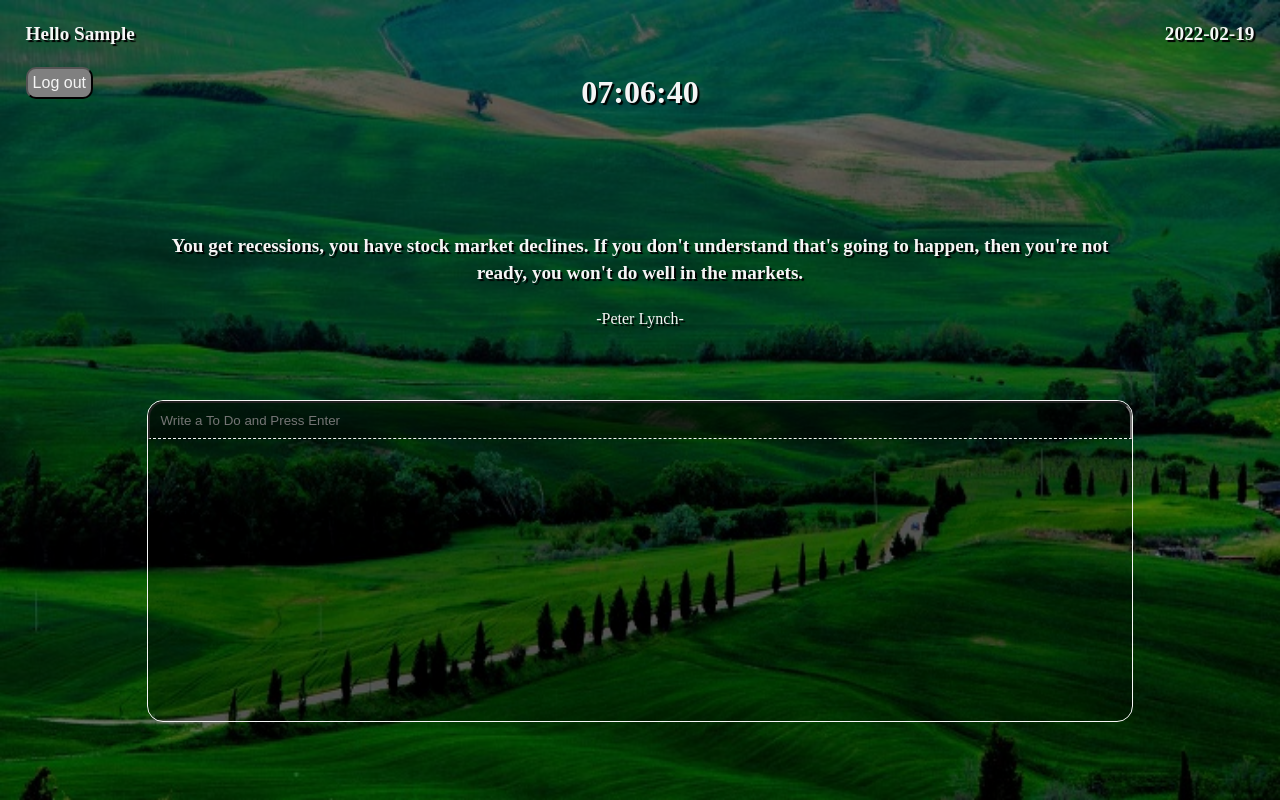
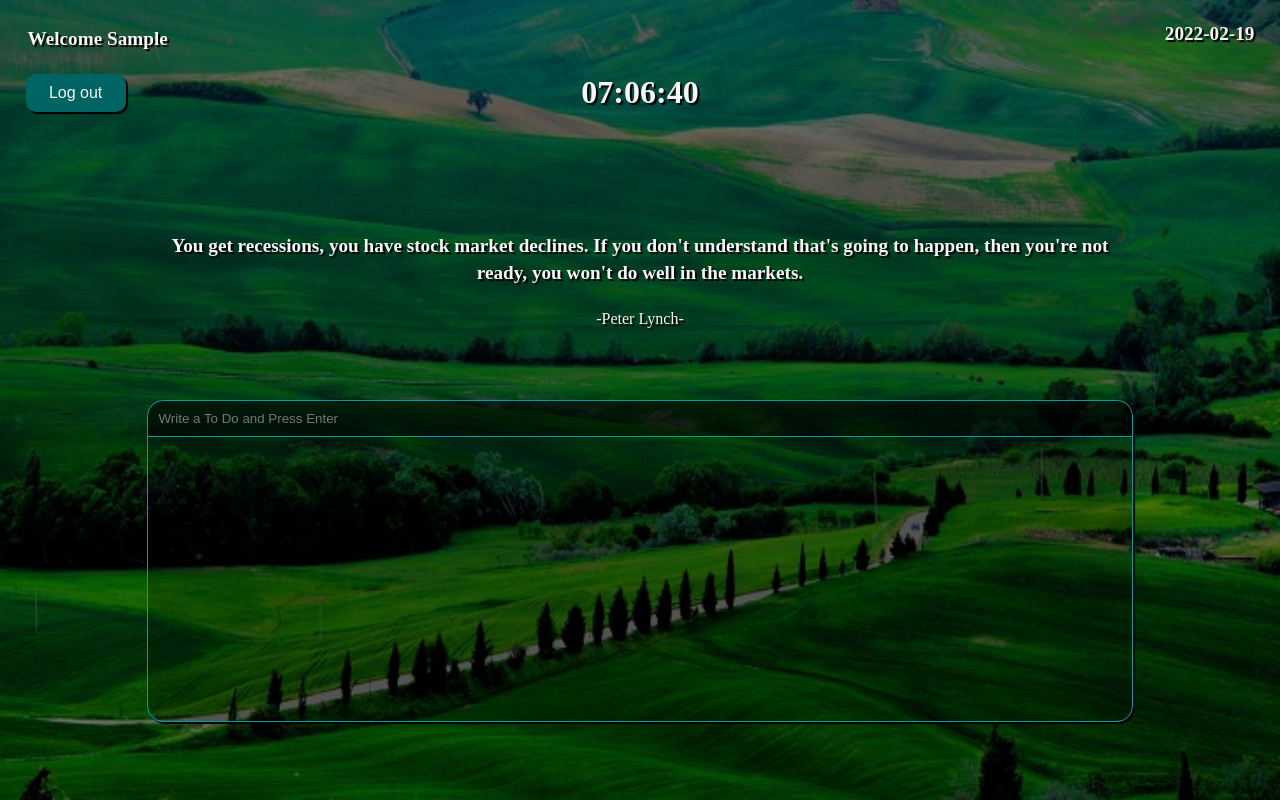
Before and after one commit to CGJI58/chrome-momentum-clone, a plain HTML site: page index.html in a window 1280 px wide. Both pictures are taken after typing "Sample" into the empty fields and a click on the input "Log in". Drawn offline with Linux system fonts and the light colour scheme.

Commit message:
Update 2.2
로그인 로그아웃 버튼 css 수정.
로그인 로그아웃 폼 position 수정.
UI 컬러 수정.

```diff
--- a/css/header.css
+++ b/css/header.css
@@ -1,7 +1,3 @@
-.hidden {
-  display: none;
-}
-
 header {
   /* z-index: 2; */
   display: flex;
@@ -13,21 +9,26 @@ header {
   display: flex;
   font-weight: var(--text-weight-bold);
   margin-top: var(--screen-margin-vertical);
+  /* border: 1px solid; */
 }
 
 .header__column:first-child {
-  width: 30%;
+  position: relative;
+  width: 25%;
   flex-direction: column;
   justify-content: flex-start;
   font-size: var(--text-size-normal);
 }
 
 .header__column:first-child h1 {
-  margin-bottom: var(--screen-margin-vertical);
+  position: absolute;
+  width: 60vw;
+  top: 5px;
+  left: 2px;
 }
 
 .header__column:nth-child(2) {
-  width: 40%;
+  width: 50%;
   flex-direction: column;
   justify-content: center;
   align-items: center;
@@ -35,7 +36,7 @@ header {
 }
 
 .header__column:last-child {
-  width: 30%;
+  width: 25%;
   flex-direction: column;
   align-items: flex-end;
   justify-content: flex-start;
@@ -55,23 +56,40 @@ header {
   margin-bottom: var(--screen-margin-vertical);
 }
 
-.login-form {
-  align-items: center;
+.login-form,
+.logout-form {
+  position: relative;
+  width: 100%;
+  height: 100%;
+  display: flex;
+  flex-direction: column;
+  justify-content: flex-start;
 }
 
-.login-form input:last-child,
-.logout-form input:first-child {
-  padding: 5px;
-  font-size: var(--text-size-small);
-  border-radius: 10px;
-  background-color: grey;
-  color: var(--text-color);
+/*.hidden{}은 반드시 .login-form{}보다 아래에 있어야 한다.*/
+.hidden {
+  display: none;
 }
 
 .login-form input:first-child {
   padding: 10px;
-  margin-right: var(--screen-margin-horizontal);
+  border-radius: 10px;
+  border: none;
+  box-shadow: var(--UI-shadow);
   margin-bottom: var(--screen-margin-vertical);
+}
+
+.login-form input:last-child,
+.logout-form input {
+  position: absolute;
+  top: 50px;
+  width: 100px;
+  padding: 10px;
+  border-radius: 10px;
   border: none;
-  border-radius: 10px;
+  box-shadow: var(--UI-shadow);
+  font-size: var(--text-size-small);
+  background-color: var(--UI-color-dark);
+  color: var(--text-color);
+  cursor: pointer;
 }
--- a/css/main.css
+++ b/css/main.css
@@ -37,7 +37,8 @@ main {
   height: var(--todo-list-section-height);
   flex-direction: column;
   align-items: center;
-  border: 1px solid;
+  border: 1px solid var(--UI-color);
+  box-shadow: var(--UI-shadow);
   border-radius: var(--text-size-small);
   background: rgba(0, 0, 0, 0.2);
 }
@@ -49,7 +50,6 @@ main {
 .todo-form {
   margin-bottom: var(--screen-margin-vertical);
   width: 100%;
-  /* border: 1px dashed; */
 }
 
 .todo-form input {
@@ -59,7 +59,8 @@ main {
   padding: 10px;
   border-top-left-radius: var(--text-size-small);
   border-top-right-radius: var(--text-size-small);
-  border-bottom: 1px dashed var(--text-color);
+  border: none;
+  border-bottom: 1px solid var(--UI-color);
   background: rgba(0, 0, 0, 0.5);
 }
 
@@ -79,10 +80,11 @@ main {
 .todo-list i {
   margin-right: var(--screen-margin-horizontal);
   /* height: 100%; */
-  border: 2px var(--text-color) solid;
+  border: 2px var(--UI-color) solid;
+  box-shadow: var(--UI-shadow);
   border-radius: 50%;
   padding: 5px;
-  color: var(--text-color);
+  color: var(--UI-color);
   cursor: pointer;
 }
 
--- a/css/variables.css
+++ b/css/variables.css
@@ -10,6 +10,9 @@
   --text-size-normal: 1.2rem;
   --text-size-small: 1rem;
   --text-weight-bold: 600;
+  --UI-color: rgb(0, 160, 160);
+  --UI-color-dark: rgb(0, 100, 100);
+  --UI-shadow: 2px 2px 1px black;
 
   --header-section-height: 20vh;
   --quote-section-height: 30vh;
--- a/index.html
+++ b/index.html
@@ -11,7 +11,7 @@
     <img id="background-image" class="img-before-login" src="#" />
     <header>
       <div class="header__column">
-        <h1 id="greeting" class="hidden"></h1>
+        <h1 id="greeting" class="greeting hidden"></h1>
         <form class="login-form hidden">
           <input
             required
--- a/js/login.js
+++ b/js/login.js
@@ -10,7 +10,7 @@ const savedUsername = localStorage.getItem(USERNAME_KEY);
 
 const greetingManager = {
   getUserName: function getUserName(arg) {
-    greeting.innerText = `Hello ${arg}`;
+    greeting.innerText = `Welcome ${arg}`;
   },
   welcomeTextToggle: function welcomeTextToggle() {
     greeting.classList.toggle(HIDDEN_CLASSNAME);
```
Also changed, not shown: README.md.txt (+10 -4 lines).
